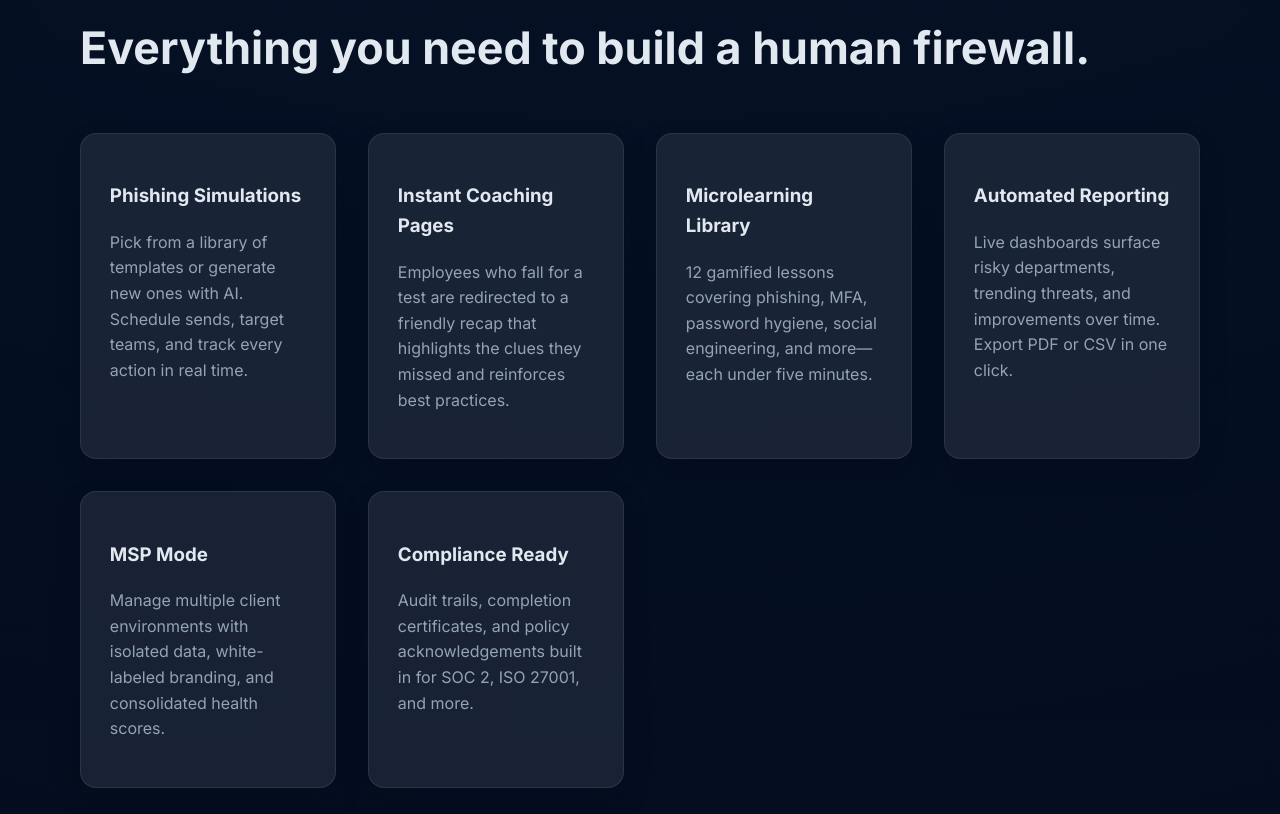
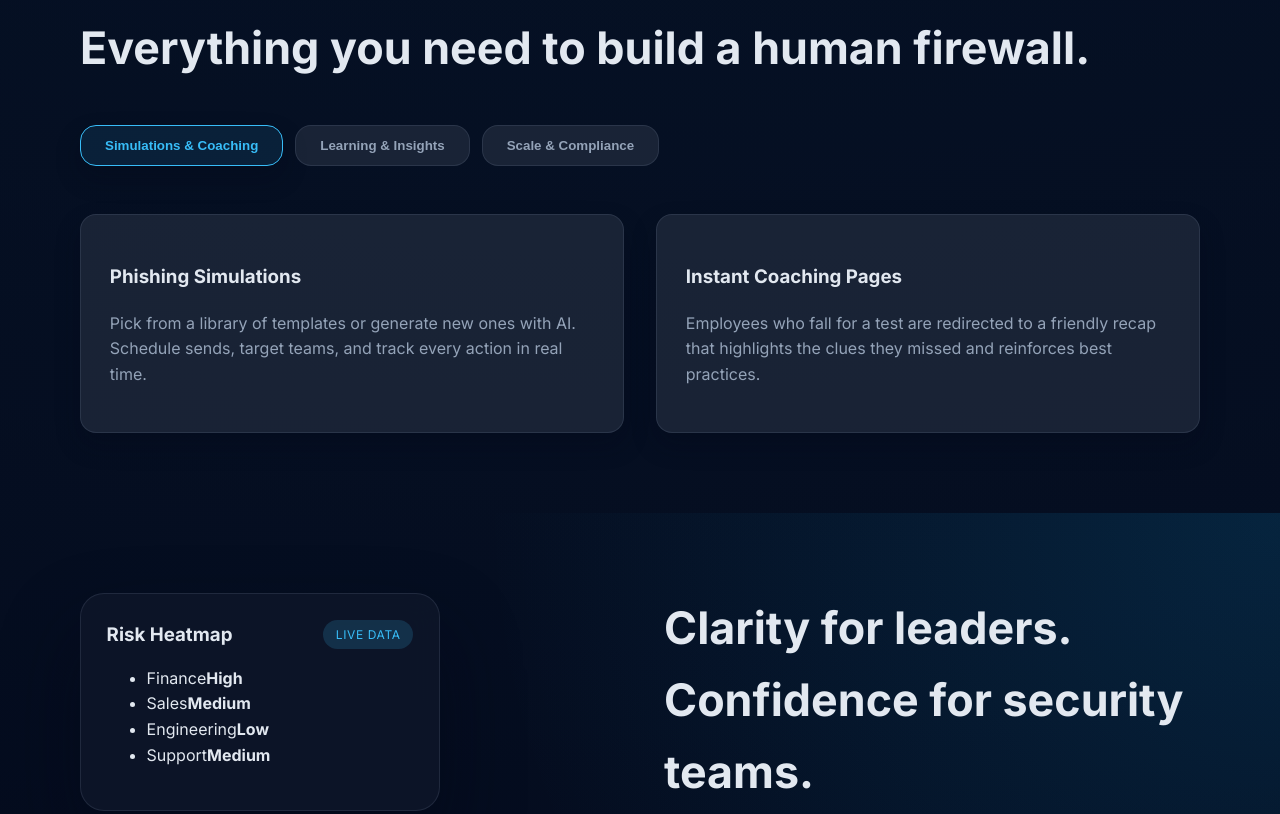
Before and after one commit to shuvonsec/SentinelSpark, a plain HTML site: page index.html in a window 1280 px wide. Shown: the part 1703-2517 px from the top of the page. Drawn offline with Linux system fonts and the light colour scheme.

Commit message:
Add accessible platform tab panels

```diff
--- a/index.html
+++ b/index.html
@@ -118,6 +118,43 @@
       <div class="container">
         <span class="eyebrow">The Platform</span>
         <h2>Everything you need to build a human firewall.</h2>
+        <div class="platform-tabs" role="tablist" aria-label="Platform feature categories">
+          <button
+            class="tab-button is-active"
+            type="button"
+            role="tab"
+            aria-selected="true"
+            id="tab-simulations"
+            aria-controls="panel-simulations"
+            tabindex="0"
+          >
+            Simulations &amp; Coaching
+          </button>
+          <button
+            class="tab-button"
+            type="button"
+            role="tab"
+            aria-selected="false"
+            id="tab-learning"
+            aria-controls="panel-learning"
+            tabindex="-1"
+          >
+            Learning &amp; Insights
+          </button>
+          <button
+            class="tab-button"
+            type="button"
+            role="tab"
+            aria-selected="false"
+            id="tab-automation"
+            aria-controls="panel-automation"
+            tabindex="-1"
+          >
+            Scale &amp; Compliance
+          </button>
+        </div>
+        <div class="tab-panels">
+          <div class="panel is-active" role="tabpanel" id="panel-simulations" aria-labelledby="tab-simulations">
             <div class="feature-grid">
               <article>
                 <h3>Phishing Simulations</h3>
@@ -127,6 +164,10 @@
                 <h3>Instant Coaching Pages</h3>
                 <p>Employees who fall for a test are redirected to a friendly recap that highlights the clues they missed and reinforces best practices.</p>
               </article>
+            </div>
+          </div>
+          <div class="panel" role="tabpanel" id="panel-learning" aria-labelledby="tab-learning" hidden>
+            <div class="feature-grid">
               <article>
                 <h3>Microlearning Library</h3>
                 <p>12 gamified lessons covering phishing, MFA, password hygiene, social engineering, and more—each under five minutes.</p>
@@ -135,6 +176,10 @@
                 <h3>Automated Reporting</h3>
                 <p>Live dashboards surface risky departments, trending threats, and improvements over time. Export PDF or CSV in one click.</p>
               </article>
+            </div>
+          </div>
+          <div class="panel" role="tabpanel" id="panel-automation" aria-labelledby="tab-automation" hidden>
+            <div class="feature-grid">
               <article>
                 <h3>MSP Mode</h3>
                 <p>Manage multiple client environments with isolated data, white-labeled branding, and consolidated health scores.</p>
@@ -143,6 +188,8 @@
                 <h3>Compliance Ready</h3>
                 <p>Audit trails, completion certificates, and policy acknowledgements built in for SOC 2, ISO 27001, and more.</p>
               </article>
+            </div>
+          </div>
         </div>
       </div>
     </section>
--- a/scripts.js
+++ b/scripts.js
@@ -22,3 +22,90 @@ navLinks?.forEach((link) => {
     }
   });
 });
+
+const platformTabs = document.querySelector('.platform-tabs');
+const tabButtons = platformTabs ? Array.from(platformTabs.querySelectorAll('.tab-button')) : [];
+
+const activateTab = (button, { focus = false } = {}) => {
+  const targetId = button.getAttribute('aria-controls');
+  if (!targetId) return;
+
+  const targetPanel = document.getElementById(targetId);
+  if (!targetPanel) return;
+
+  tabButtons.forEach((tab) => {
+    const controlsId = tab.getAttribute('aria-controls');
+    const panel = controlsId ? document.getElementById(controlsId) : null;
+    const isActive = tab === button;
+
+    tab.classList.toggle('is-active', isActive);
+    tab.setAttribute('aria-selected', String(isActive));
+    tab.setAttribute('tabindex', isActive ? '0' : '-1');
+
+    if (panel) {
+      panel.classList.toggle('is-active', isActive);
+      if (isActive) {
+        panel.removeAttribute('hidden');
+      } else {
+        panel.setAttribute('hidden', '');
+      }
+    }
+  });
+
+  if (focus) {
+    button.focus();
+  }
+};
+
+const focusTabByIndex = (index) => {
+  if (!tabButtons.length) return;
+
+  const boundedIndex = ((index % tabButtons.length) + tabButtons.length) % tabButtons.length;
+  const targetTab = tabButtons[boundedIndex];
+  if (targetTab) {
+    activateTab(targetTab, { focus: true });
+  }
+};
+
+if (tabButtons.length) {
+  const defaultTab = tabButtons.find((tab) => tab.getAttribute('aria-selected') === 'true') || tabButtons[0];
+  if (defaultTab) {
+    activateTab(defaultTab);
+  }
+
+  tabButtons.forEach((button, index) => {
+    button.addEventListener('click', () => {
+      activateTab(button, { focus: true });
+    });
+
+    button.addEventListener('keydown', (event) => {
+      switch (event.key) {
+        case 'ArrowRight':
+        case 'ArrowDown':
+          event.preventDefault();
+          focusTabByIndex(index + 1);
+          break;
+        case 'ArrowLeft':
+        case 'ArrowUp':
+          event.preventDefault();
+          focusTabByIndex(index - 1);
+          break;
+        case 'Home':
+          event.preventDefault();
+          focusTabByIndex(0);
+          break;
+        case 'End':
+          event.preventDefault();
+          focusTabByIndex(tabButtons.length - 1);
+          break;
+        case ' ':
+        case 'Enter':
+          event.preventDefault();
+          activateTab(button, { focus: true });
+          break;
+        default:
+          break;
+      }
+    });
+  });
+}
--- a/styles.css
+++ b/styles.css
@@ -338,6 +338,51 @@ a {
   box-shadow: var(--shadow-sm);
 }
 
+.platform-tabs {
+  display: flex;
+  flex-wrap: wrap;
+  gap: 0.75rem;
+  margin-top: 2.5rem;
+}
+
+.tab-button {
+  border: 1px solid var(--border);
+  background: var(--surface-alt);
+  color: var(--text-muted);
+  padding: 0.75rem 1.5rem;
+  border-radius: var(--radius-md);
+  font-weight: 600;
+  cursor: pointer;
+  transition: border-color 0.2s ease, color 0.2s ease, background 0.2s ease, box-shadow 0.2s ease;
+}
+
+.tab-button:hover,
+.tab-button:focus-visible {
+  border-color: var(--accent);
+  color: var(--text);
+  outline: none;
+  box-shadow: 0 0 0 3px rgba(56, 189, 248, 0.2);
+}
+
+.tab-button.is-active {
+  background: var(--accent-soft);
+  border-color: var(--accent);
+  color: var(--accent);
+  box-shadow: var(--shadow-sm);
+}
+
+.tab-panels {
+  margin-top: 2.5rem;
+}
+
+.panel {
+  transition: opacity 0.2s ease;
+}
+
+.panel[hidden] {
+  opacity: 0;
+}
+
 .highlight {
   background: radial-gradient(circle at top right, rgba(14, 165, 233, 0.15), transparent 55%);
 }
```
Lines whose indentation alone changed are shown as unchanged.
